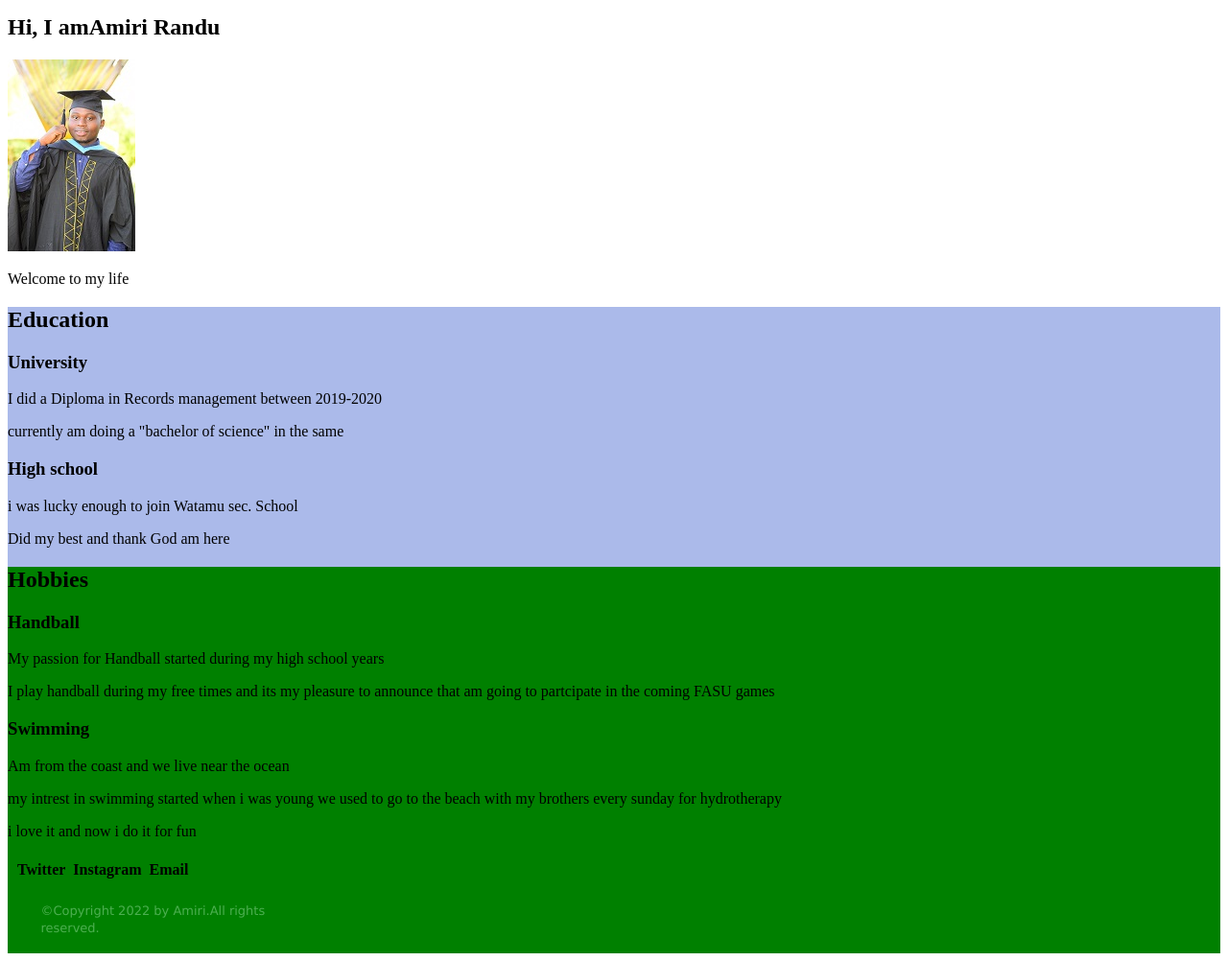
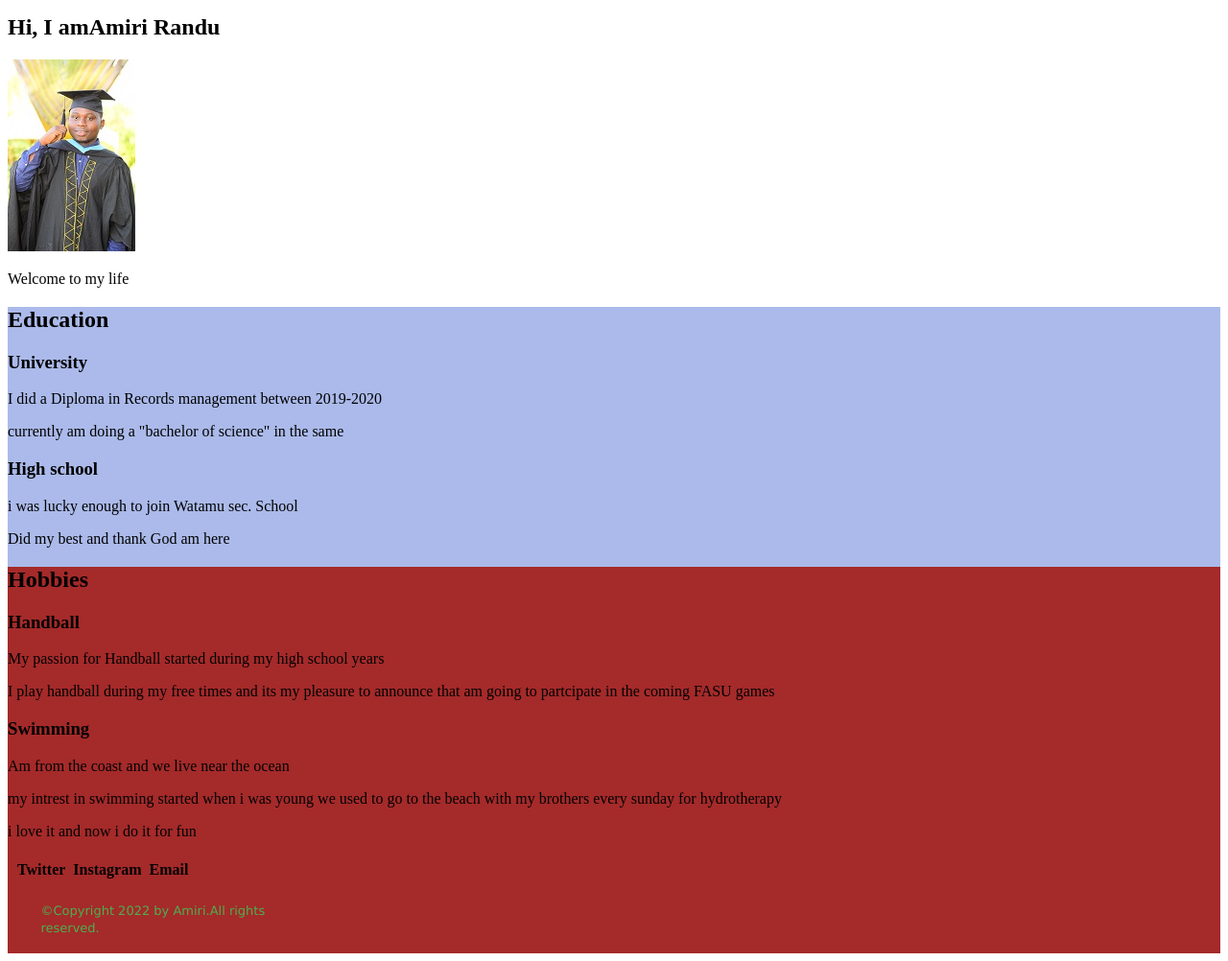
Before and after one commit to Amirrandu/html-portfolio, a plain HTML site: page index.html in a window 1280 px wide. Shown: the part 84-1086 px from the top of the page at 96% size. Drawn offline with Linux system fonts and the light colour scheme.

Commit message:
Update index.html

```diff
--- a/index.html
+++ b/index.html
@@ -16,7 +16,7 @@
 		}
 
 		#Hobbies {
-			background-color: green
+			background-color: brown
 		}
 	</style>
 
```
